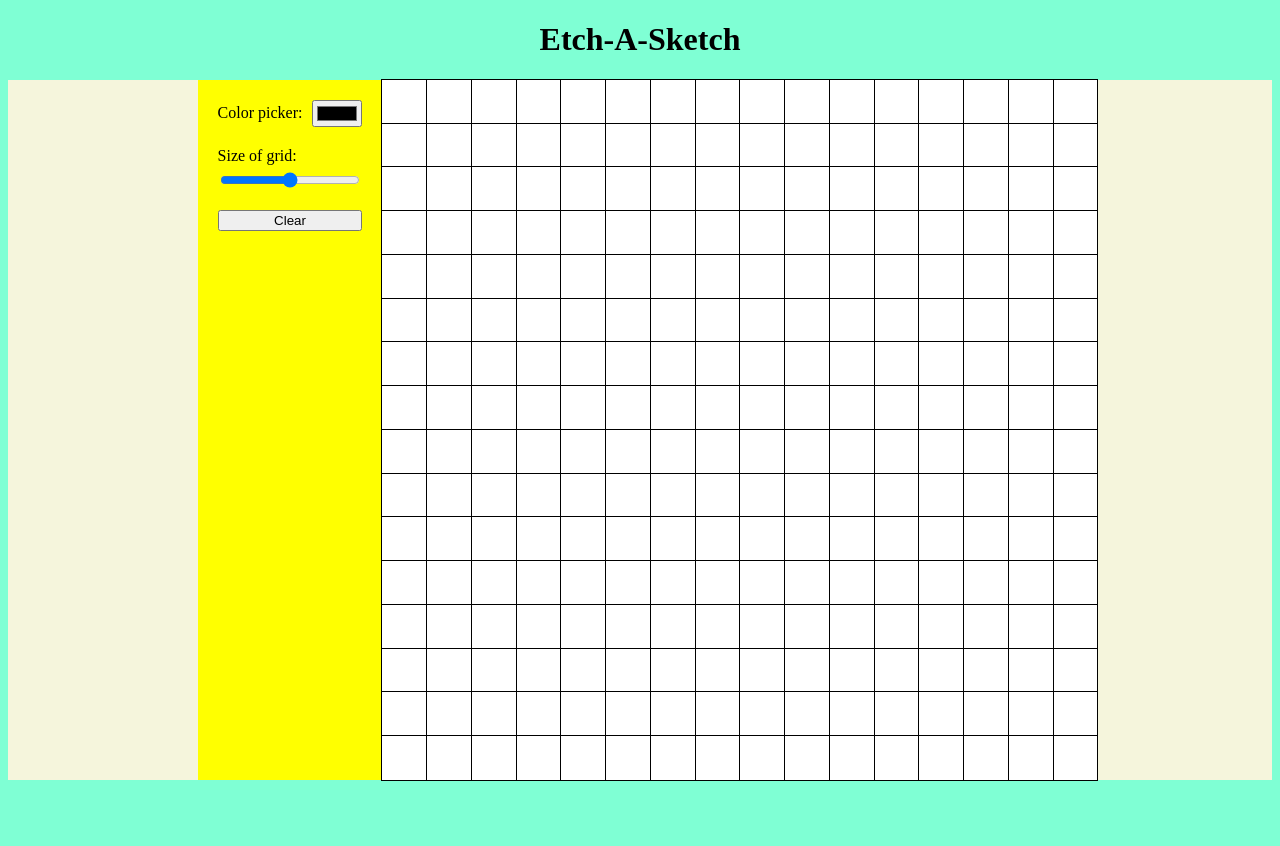
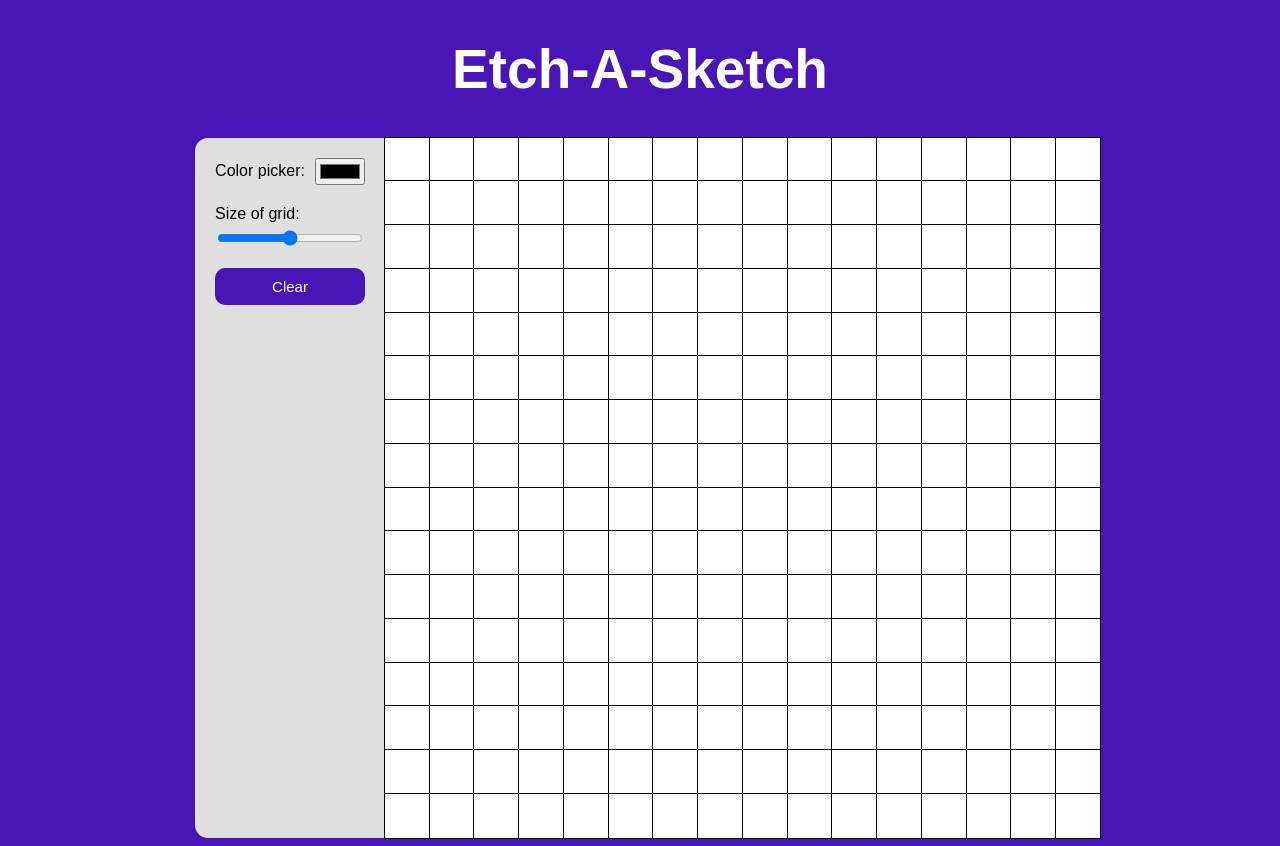
Before and after one commit to HakeemMnc/Etch-A-Sketch, a plain HTML site: page index.html in a window 1280 px wide. Before the commit the page ends 800 px from the top, so only its background shows below. Drawn offline with Linux system fonts and the light colour scheme.

Commit message:
project finished

```diff
--- a/index.html
+++ b/index.html
@@ -20,6 +20,7 @@
           <div>Size of grid: <span id="size-value"></span></div>
           <input
             id="size-input"
+            class="size-input-range"
             type="range"
             min="2"
             max="100"
--- a/style.css
+++ b/style.css
@@ -1,24 +1,28 @@
 body {
-  background-color: aquamarine;
+  background-color: rgb(73, 21, 183);
   box-sizing: border-box;
+  font-family: Arial, Helvetica, sans-serif;
 }
 
 h1 {
   text-align: center;
+  color: white;
+  font-size: 55px;
 }
 
 .container {
-  background-color: beige;
+  background-color: rgb(73, 21, 183);
   display: flex;
   justify-content: center;
 }
 
 .option-container {
-  background-color: yellow;
+  background-color: rgb(223, 223, 223);
   display: flex;
   flex-direction: column;
   padding: 20px 20px;
   gap: 20px;
+  border-radius: 13px 0px 0px 13px;
 }
 
 .grid-container {
@@ -50,3 +54,16 @@ h1 {
   background-color: white;
   outline: 0.2px solid black;
 }
+
+button {
+  border: none;
+  background-color: rgb(73, 21, 183);
+  color: white;
+  padding: 10px;
+  border-radius: 10px;
+  font-size: 15px;
+}
+
+button:hover {
+  background-color: rgb(57, 18, 142);
+}
```
Also changed, not shown: 1 other file.
